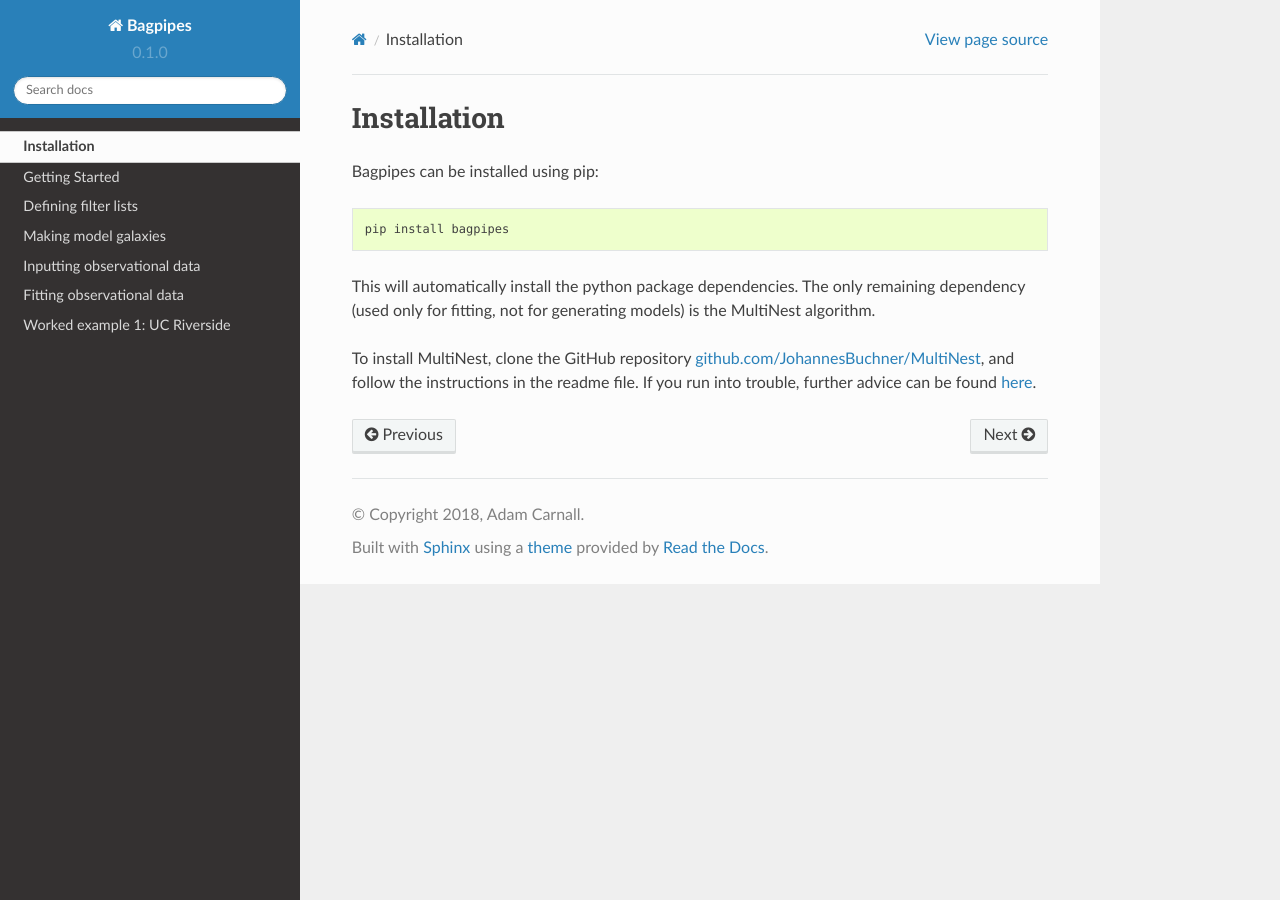
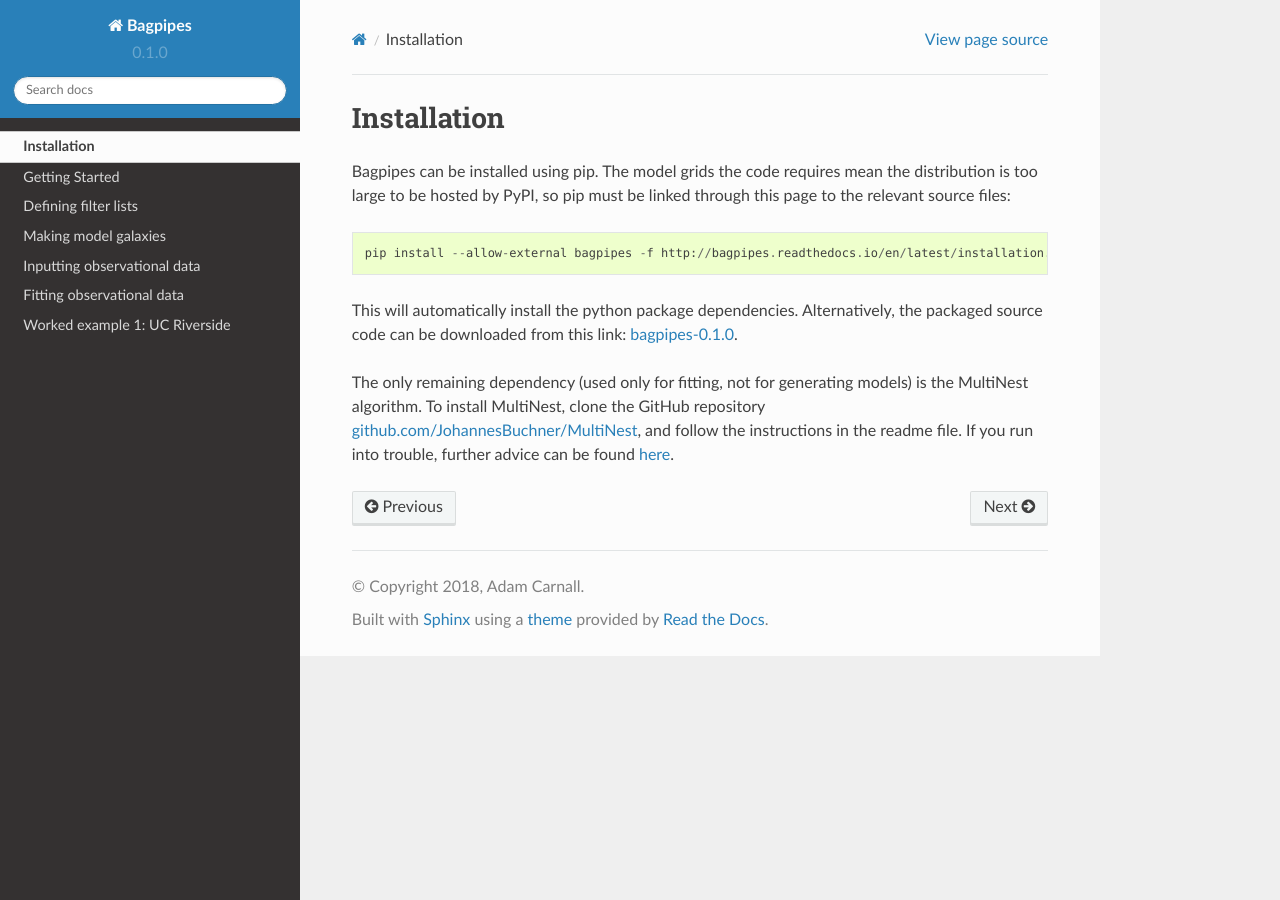
Before and after one commit to ACCarnall/bagpipes, a Sphinx documentation site: the page built from docs/installation.rst, in a window 1280 px wide. Built offline with Sphinx 7.4.7 and the Read the Docs theme 2.0.0, drawn with Linux system fonts in a browser that asks for light colours.

Commit message:
updated docs

```diff
--- a/docs/installation.rst
+++ b/docs/installation.rst
@@ -1,12 +1,12 @@
 Installation
 ============
 
-Bagpipes can be installed using pip:
+Bagpipes can be installed using pip. The model grids the code requires mean the distribution is too large to be hosted by PyPI, so pip must be linked through this page to the relevant source files:
 
 .. code::
 
-	pip install bagpipes
+	pip install --allow-external bagpipes -f http://bagpipes.readthedocs.io/en/latest/installation.html bagpipes
 
-This will automatically install the python package dependencies. The only remaining dependency (used only for fitting, not for generating models) is the MultiNest algorithm.
+This will automatically install the python package dependencies. Alternatively, the packaged source code can be downloaded from this link: `bagpipes-0.1.0 <http://dl.dropboxusercontent.com/s/i3rwy4sqb9do5xt/bagpipes-0.1.0.tar.gz?dl=0>`_.
 
-To install MultiNest, clone the GitHub repository `github.com/JohannesBuchner/MultiNest <https://github.com/JohannesBuchner/MultiNest>`_, and follow the instructions in the readme file. If you run into trouble, further advice can be found `here <http://johannesbuchner.github.io/pymultinest-tutorial/install.html#on-your-own-computer>`_.
+The only remaining dependency (used only for fitting, not for generating models) is the MultiNest algorithm. To install MultiNest, clone the GitHub repository `github.com/JohannesBuchner/MultiNest <https://github.com/JohannesBuchner/MultiNest>`_, and follow the instructions in the readme file. If you run into trouble, further advice can be found `here <http://johannesbuchner.github.io/pymultinest-tutorial/install.html#on-your-own-computer>`_.
```
